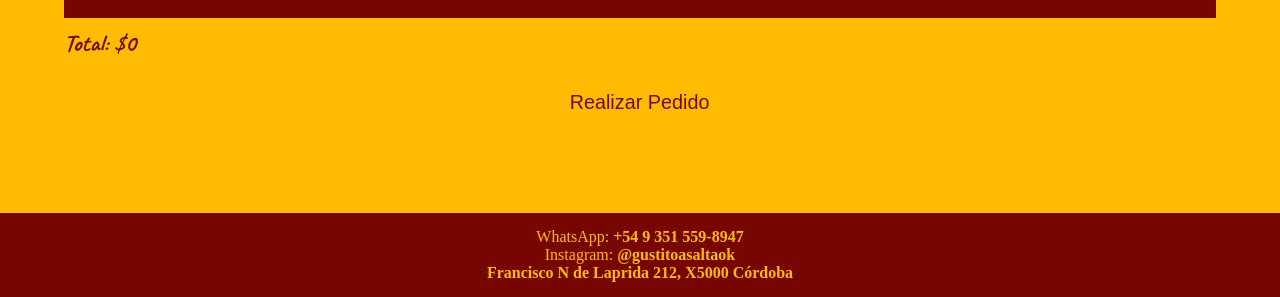
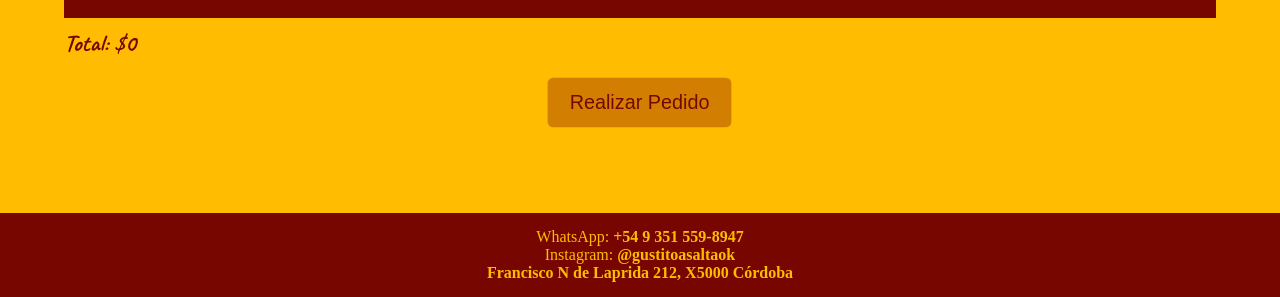
Before and after one commit to Marcktm/GustitoOnline, a plain HTML site: page index.html in a window 1280 px wide. In both pictures the pointer is over the button "Realizar Pedido". Shown: the part 503-800 px from the top of the page. Drawn offline with Linux system fonts and the light colour scheme; no server answers; a web font is replaced by a local one.

Commit message:
version1

```diff
--- a/css/styles.css
+++ b/css/styles.css
@@ -316,7 +316,7 @@ button:active {
 }
 
 #realizar-pedido:hover {
-    background-color: rgb(255, 188, 1);
+    background-color: rgba(119, 6, 0, 0.329);
     color: rgb(119, 6, 0);
 }
 
--- a/js/script.js
+++ b/js/script.js
@@ -376,9 +376,7 @@ function generarProductos() {
             bebidasDiv.appendChild(productDiv);
         });
     }
-
 }
-
 
 /** ===============================
  * Cambiar Cantidades
```
